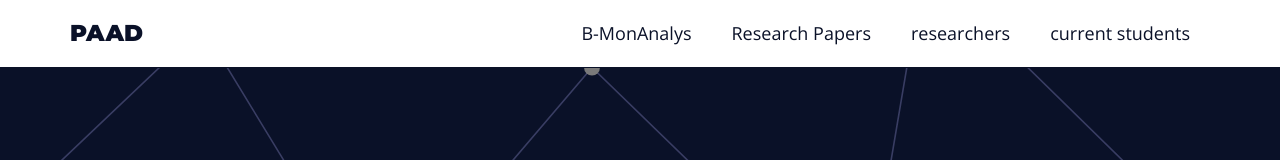
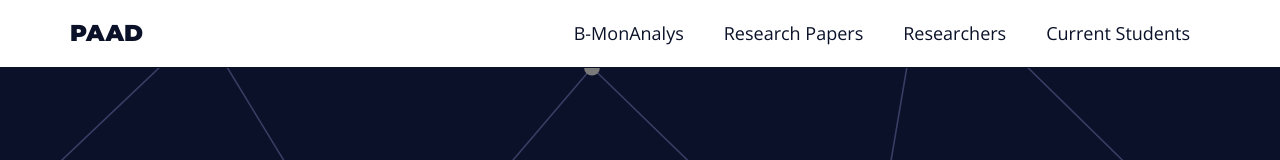
Before and after one commit to dayangomes/projetos-paad, a plain HTML site: page index.html in a window 1280 px wide. Shown: the top 160 px of the page. Drawn offline with nearby package versions, Linux system fonts and the light colour scheme.

Commit message:
Style: little adjustments

```diff
--- a/index.html
+++ b/index.html
@@ -36,8 +36,8 @@
                 <ul onclick="getElementById('close-menu').checked = false;">
                     <li><a href="#B-MonAnalys">B-MonAnalys</a></li>
                     <li><a href="#research-papers">Research Papers</a></li>
-                    <li><a href="#researchers">researchers</a></li>
-                    <li><a href="#current-students">current students</a></li>
+                    <li><a href="#researchers">Researchers</a></li>
+                    <li><a href="#current-students">Current Students</a></li>
                     <!-- <li><a href="#pricing">pricing</a></li>
                     <li><a href="#contact">contact</a></li> -->
                 </ul>
```
